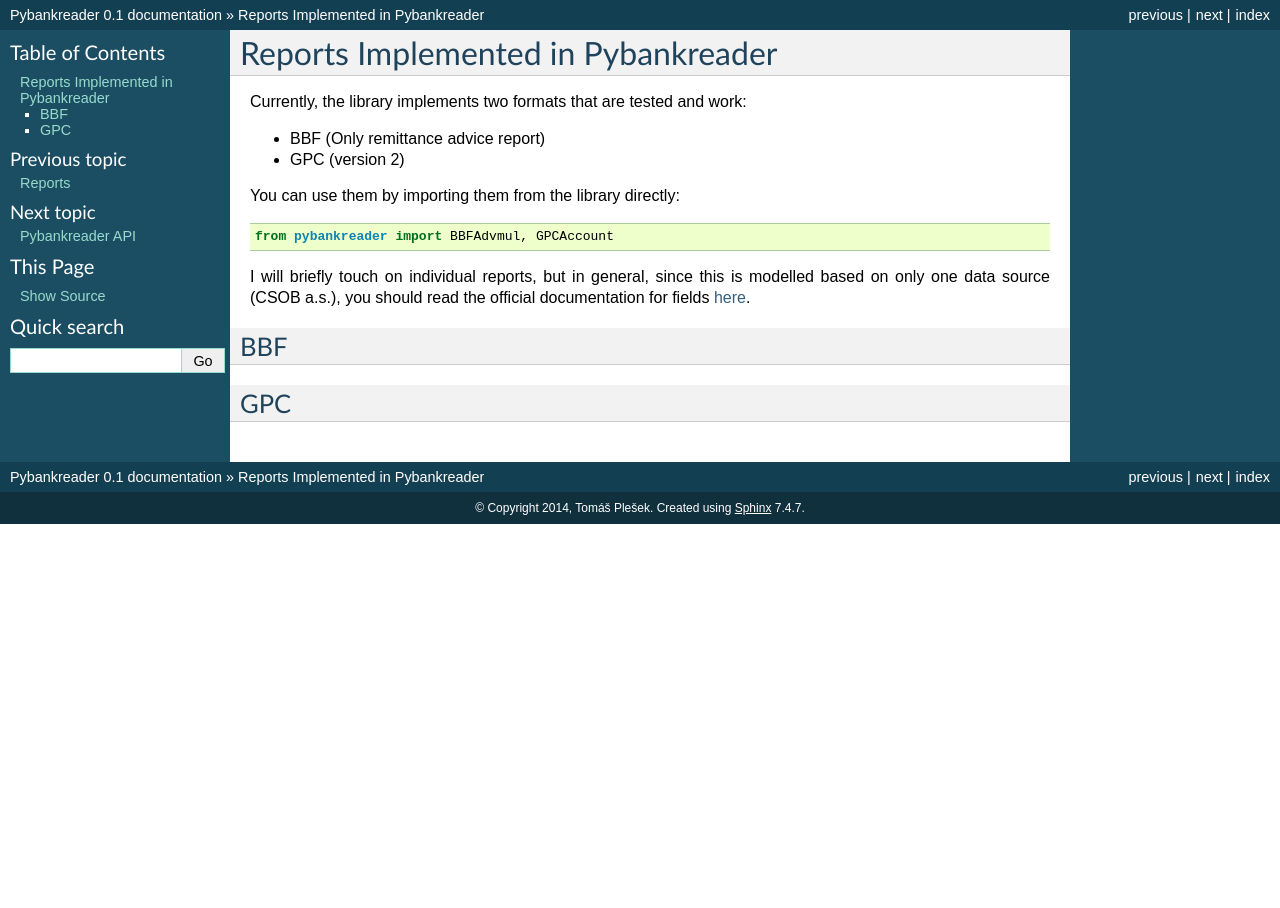
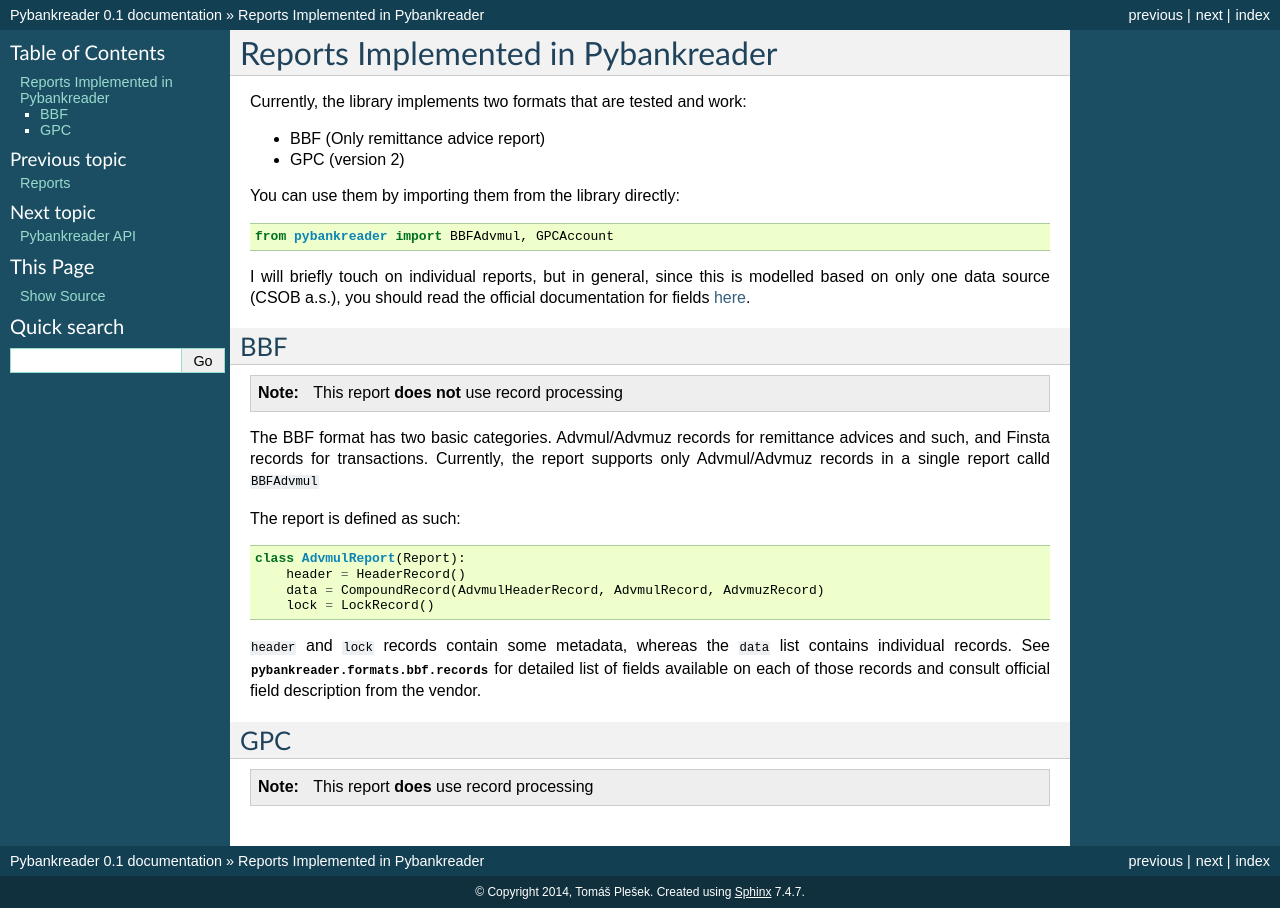
Before and after one commit to baldman/pybankreader, a Sphinx documentation site: the page built from docs/formats/index.rst, in a window 1280 px wide. Built offline with Sphinx 7.4.7, drawn with Linux system fonts in a browser that asks for light colours.

Commit message:
BBF format

```diff
--- a/docs/formats/index.rst
+++ b/docs/formats/index.rst
@@ -20,6 +20,28 @@ official documentation for fields here_.
 BBF
 ---
 
+.. note:: This report **does not** use record processing
+
+The BBF format has two basic categories. Advmul/Advmuz records for remittance
+advices and such, and Finsta records for transactions. Currently, the report
+supports only Advmul/Advmuz records in a single report calld ``BBFAdvmul``
+
+The report is defined as such::
+
+
+    class AdvmulReport(Report):
+        header = HeaderRecord()
+        data = CompoundRecord(AdvmulHeaderRecord, AdvmulRecord, AdvmuzRecord)
+        lock = LockRecord()
+
+``header`` and ``lock`` records contain some metadata, whereas the ``data``
+list contains individual records. See
+:py:mod:`pybankreader.formats.bbf.records` for detailed list of fields
+available on each of those records and consult official field description from
+the vendor.
+
 
 GPC
 ---
+
+.. note:: This report **does** use record processing
--- a/docs/tutorial/reports.rst
+++ b/docs/tutorial/reports.rst
@@ -175,7 +175,7 @@ parsed record and return it, nothing more. You are free to override those
 methods and change the behavior. You can obviously do whatever you need with
 the processed record, and you can either return an object
 (or the record itself), if you wish it to be loaded in the ``report.record``
-field, or you may return ``None`` and therefore, the record will __not__ be
+field, or you may return ``None`` and therefore, the record will **not** be
 saved in the report.
 
 So to go with an example using our colors, let's have a file like this::
```
